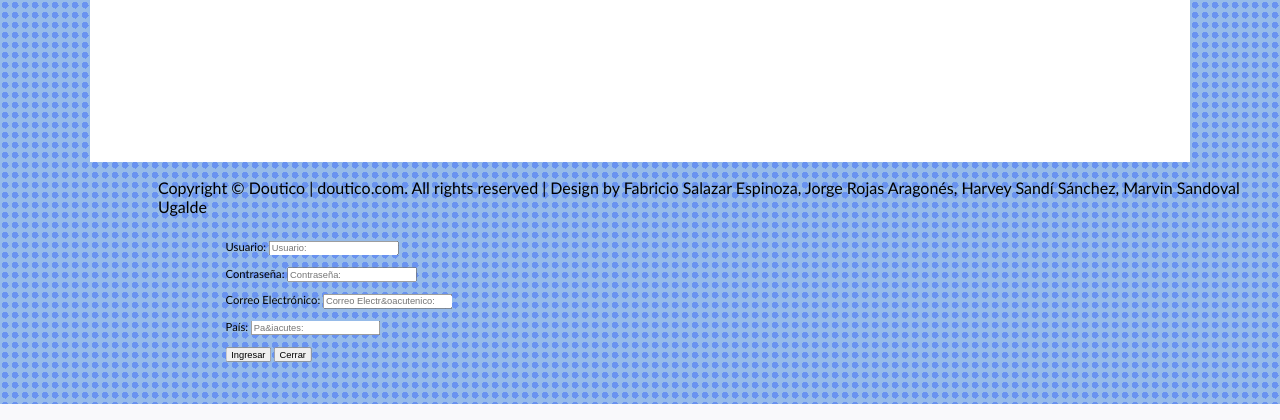
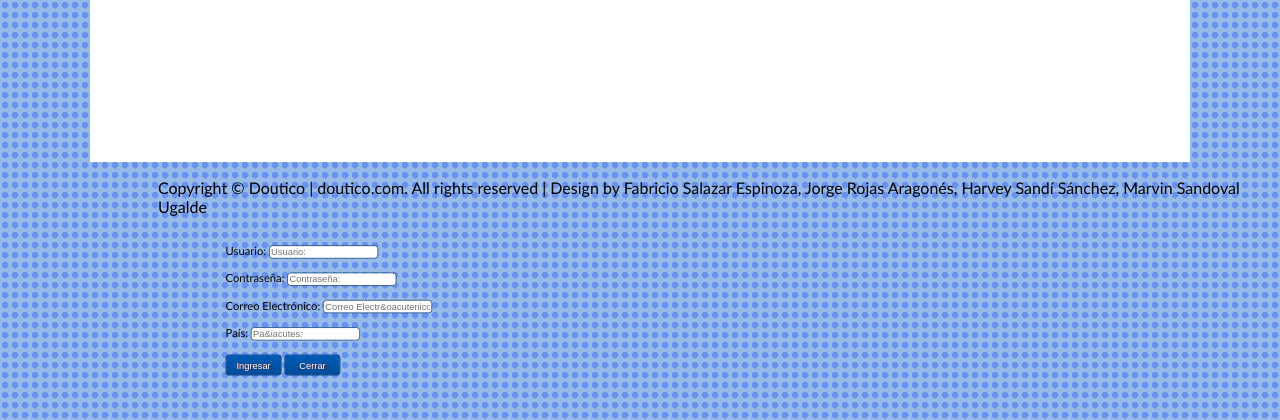
Before and after one commit to jeragones/Proyecto-Especificacion, a PHP site: page / in a window 1280 px wide. Shown: the part 910-1330 px from the top of the page. Run offline with PHP 8.4, Linux system fonts and the light colour scheme; data that the repository does not hold is empty.

Commit message:
Commit 43

```diff
--- a/index.php
+++ b/index.php
@@ -52,7 +52,7 @@
             <li><input type="button" value="Inicio" class="btnInicio"/></li>
             <li><input id="contact" type="button" value="Contactar" class="btnInicio" data-type="zoomout"/></li>
             <li><input id="login" type="button" value="Sesión" class="btnInicio" data-type="zoomout"/></li>
-            <li><input id="regist" type="button" value="Registrarse" class="btnInicio"/></li>
+            <li><input id="regist" type="button" value="Registrarse" class="btnInicio" data-type="zoomout"/></li>
         </ul>
     </inicio>
     <div class="main">
@@ -122,23 +122,23 @@
         <form class="ventana-registro zoomout" action="registro.php" method="POST">
             <ul>
                 <label>Usuario:</label>
-                <input id="usuarioReg" class="txtRegistro" name="usuarioReg" placeholder="Usuario:"/>
+                <input id="usuarioReg" class="txtLogin" name="usuarioReg" placeholder="Usuario:"/>
             </ul>
             <ul>
                 <label>Contraseña:</label>
-                <input id="passReg" class="txtRegistro" name="passReg" placeholder="Contraseña:"/>
+                <input id="passReg" class="txtLogin" name="passReg" placeholder="Contraseña:"/>
             </ul>
             <ul>
                 <label>Correo Electr&oacutenico:</label>
-                <input id="emailReg" class="txtRegistro" name="emailReg" placeholder="Correo Electr&oacutenico:"/>
+                <input id="emailReg" class="txtLogin" name="emailReg" placeholder="Correo Electr&oacutenico:"/>
             </ul>
              <ul>
                 <label>Pa&iacutes:</label>
-                <input id="paisReg" class="txtRegistro" name="paisReg" placeholder="Pa&iacutes:"/>
+                <input id="paisReg" class="txtLogin" name="paisReg" placeholder="Pa&iacutes:"/>
             </ul>
             <ul>
-                <input id="ingresarReg" type="submit" class="btnRegistro" name="ingresarReg" value="Ingresar">
-                <input id="cerrarReg" type="Button" class="btnRegistro" value="Cerrar"/>
+                <input id="ingresarReg" type="submit" class="btnLogin" name="ingresarReg" value="Ingresar">
+                <input id="cerrarReg" type="Button" class="btnLogin" value="Cerrar"/>
             </ul>
         </form>
     </div>
```
Also changed, not shown: registro.php (+25 -20 lines), 1 other file.
